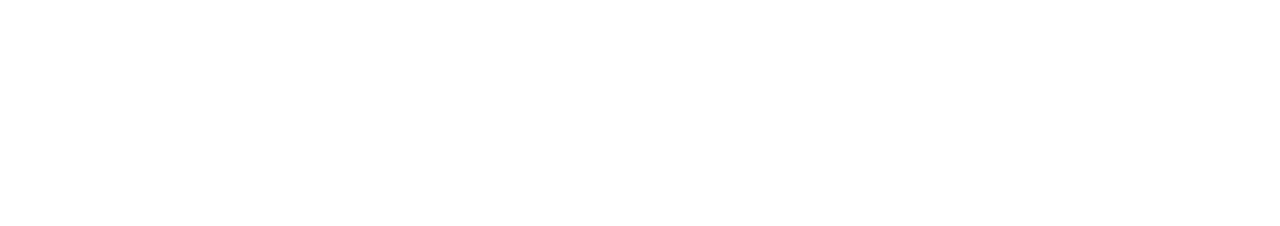
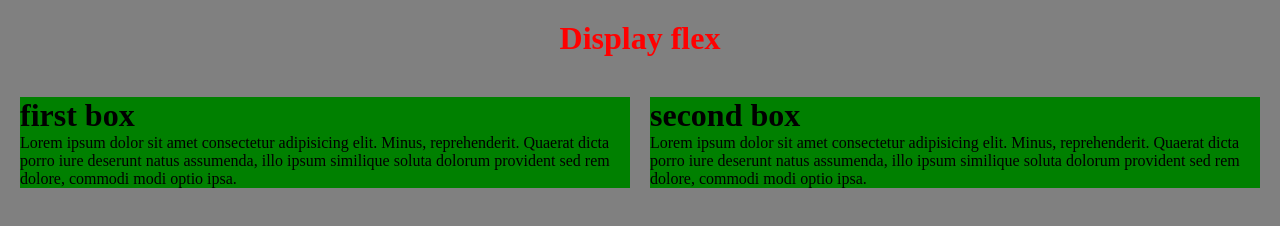
Before and after one commit to MeJahangir/Programming-Hero-daily-Task, a plain HTML site: page Css Flex box/index.html in a window 1280 px wide. Drawn offline with Linux system fonts and the light colour scheme.

Commit message:
display flex

```diff
--- a/Css Flex box/index.html
+++ b/Css Flex box/index.html
@@ -3,10 +3,22 @@
 <head>
     <meta charset="UTF-8">
     <meta name="viewport" content="width=device-width, initial-scale=1.0">
+    <link rel="stylesheet" href="style.css">
     <title>Display flex</title>
 </head>
 <body>
     <!-- css flex box add -->
+    <h1 class="top-heading">Display flex</h1>
+    <div class="container">
+        <div class="flex">
+            <h1>first box</h1>
+            <p>Lorem ipsum dolor sit amet consectetur adipisicing elit. Minus, reprehenderit. Quaerat dicta porro iure deserunt natus assumenda, illo ipsum similique soluta dolorum provident sed rem dolore, commodi modi optio ipsa.</p>
+        </div>
+        <div class="flex">
+            <h1>second box</h1>
+            <p>Lorem ipsum dolor sit amet consectetur adipisicing elit. Minus, reprehenderit. Quaerat dicta porro iure deserunt natus assumenda, illo ipsum similique soluta dolorum provident sed rem dolore, commodi modi optio ipsa.</p>
+        </div>
 
+    </div>
 </body>
 </html>
--- a/Css Flex box/style.css
+++ b/Css Flex box/style.css
@@ -0,0 +1,22 @@
+*{
+    margin: 0;
+    padding: 0;
+}
+body{
+    background-color: gray;
+}
+.top-heading{
+    color: red;
+    font-weight: bold;
+    text-align: center;
+    padding: 20px;
+}
+.container{
+    display: flex;
+    gap: 20px;
+    padding: 20px;
+}
+.flex{
+
+    background-color: green;
+}
```
